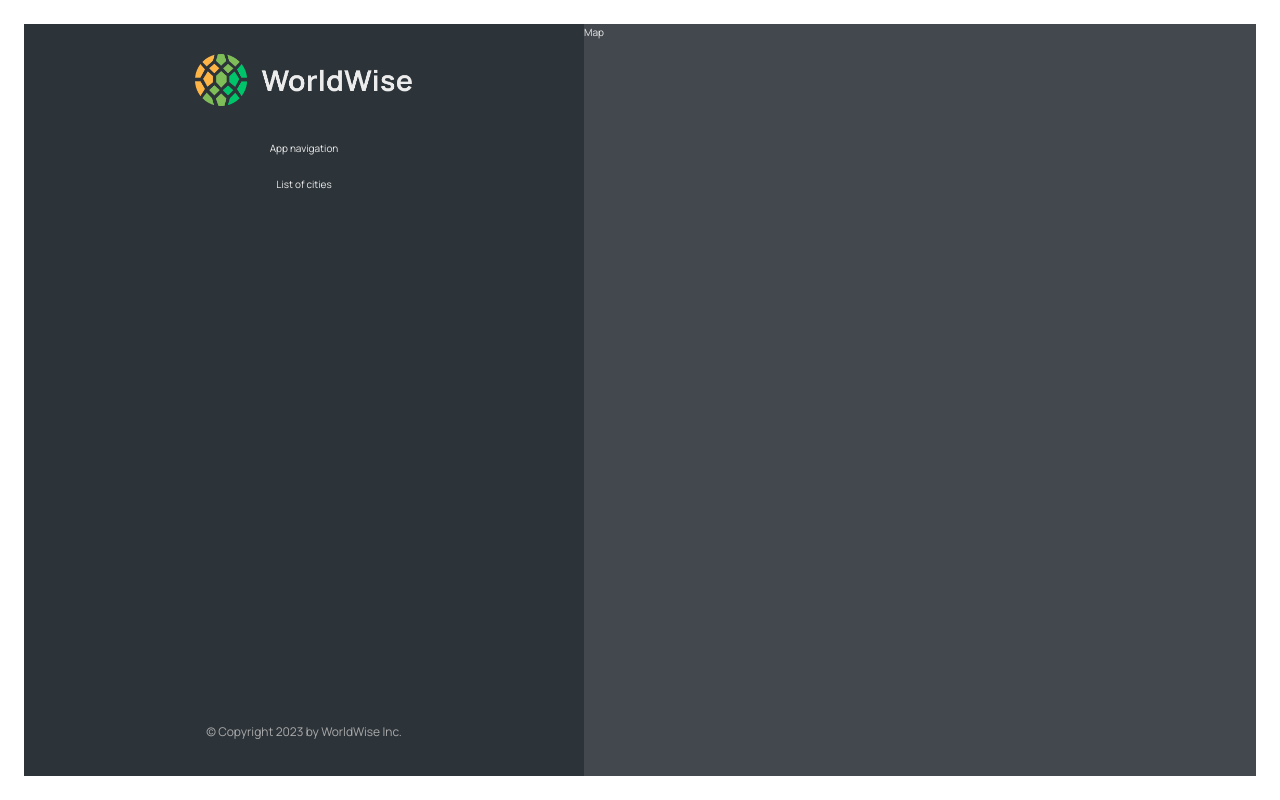
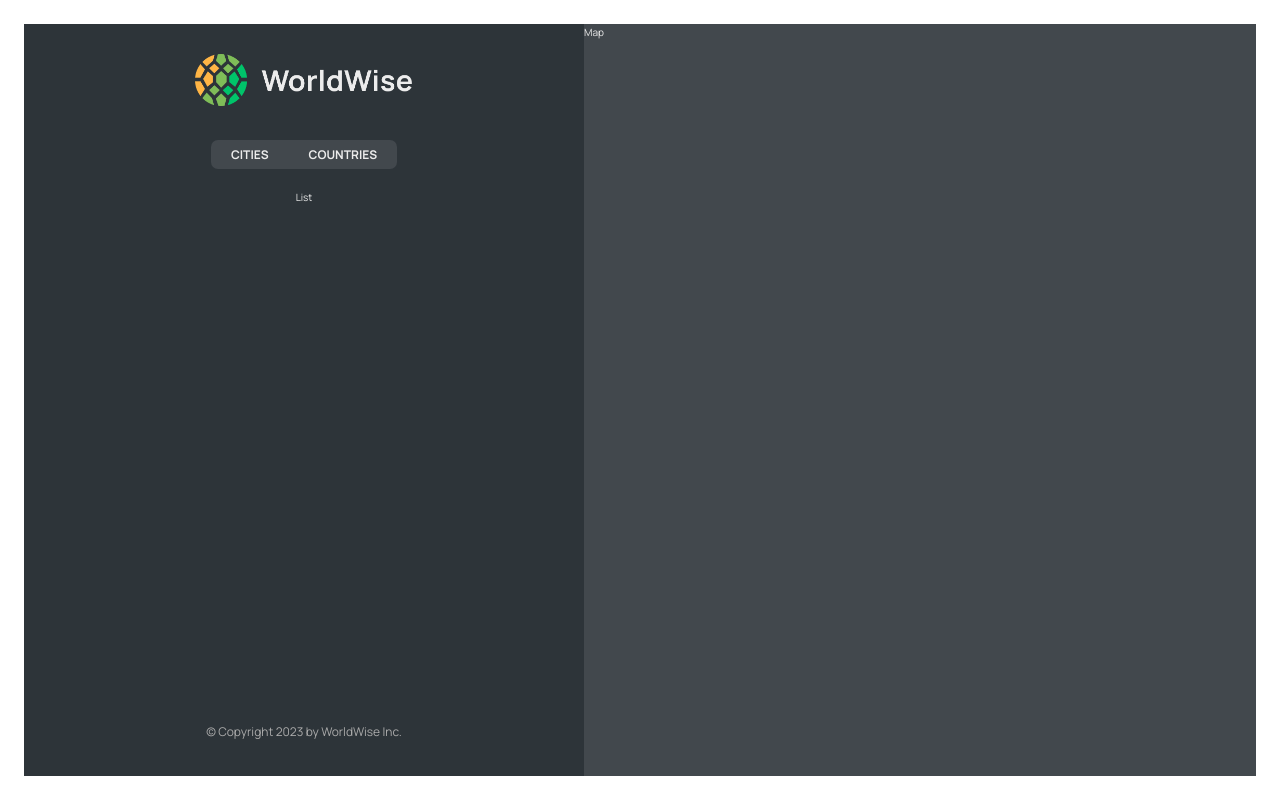
Before and after one commit to codeasrof/world_Wise, a React (Vite) app: page /app in a window 1280 px wide. Built offline with nearby package versions, Linux system fonts and the light colour scheme.

Commit message:
adding nested routes

```diff
--- a/src/App.jsx
+++ b/src/App.jsx
@@ -14,7 +14,14 @@
         <Route path="/" element={<HomePage/>} />
         <Route path="pricing" element={<Pricing/>} />
         <Route path="product" element={<Product/>} />
-        <Route path="app" element={<AppLayout/>} />
+        <Route path="app" element={<AppLayout/>}>
+
+          <Route index element={<p>List</p>}/>
+          <Route path="cities" element={<p>List of cities</p>} />
+          <Route path="countries" element={<p>List of countries</p>} />
+          <Route path="form" element={<p>List of form</p>} />
+
+        </Route>
         <Route path="*" element={<PageNotFound/>} />
         <Route path="login" element={<Login/>} />
     </Routes>
--- a/src/components/AppNav.jsx
+++ b/src/components/AppNav.jsx
@@ -1,9 +1,17 @@
+import { NavLink } from "react-router-dom"
 import styles from "./AppNav.module.css"
 
 export default function AppNav() {
   return (
     <nav className={styles.nav}>
-        App navigation
+        <ul>
+         <li>
+            <NavLink vLink to="cities">Cities</NavLink>
+          </li>
+         <li>
+            <NavLink vLink to="countries">Countries</NavLink>
+          </li>
+        </ul>
     </nav>
   )
 }
--- /dev/null
+++ b/src/components/CityList.jsx
@@ -0,0 +1,5 @@
+export default function CityList() {
+  return (
+    <div>CityList</div>
+  )
+}
--- a/src/components/Sidebar.jsx
+++ b/src/components/Sidebar.jsx
@@ -1,3 +1,4 @@
+import { Outlet } from "react-router-dom"
 import AppNav from "./AppNav"
 import Logo from "./Logo"
 import styles from "./Sidebar.module.css"
@@ -8,7 +9,7 @@
         <Logo/>
         <AppNav/>
 
-        <p>List of cities</p>
+        <Outlet/>
 
         <footer className={styles.footer}>
             <p className={styles.copyright}>&copy; Copyright {new Date().getFullYear()} by WorldWise Inc.</p>
```
